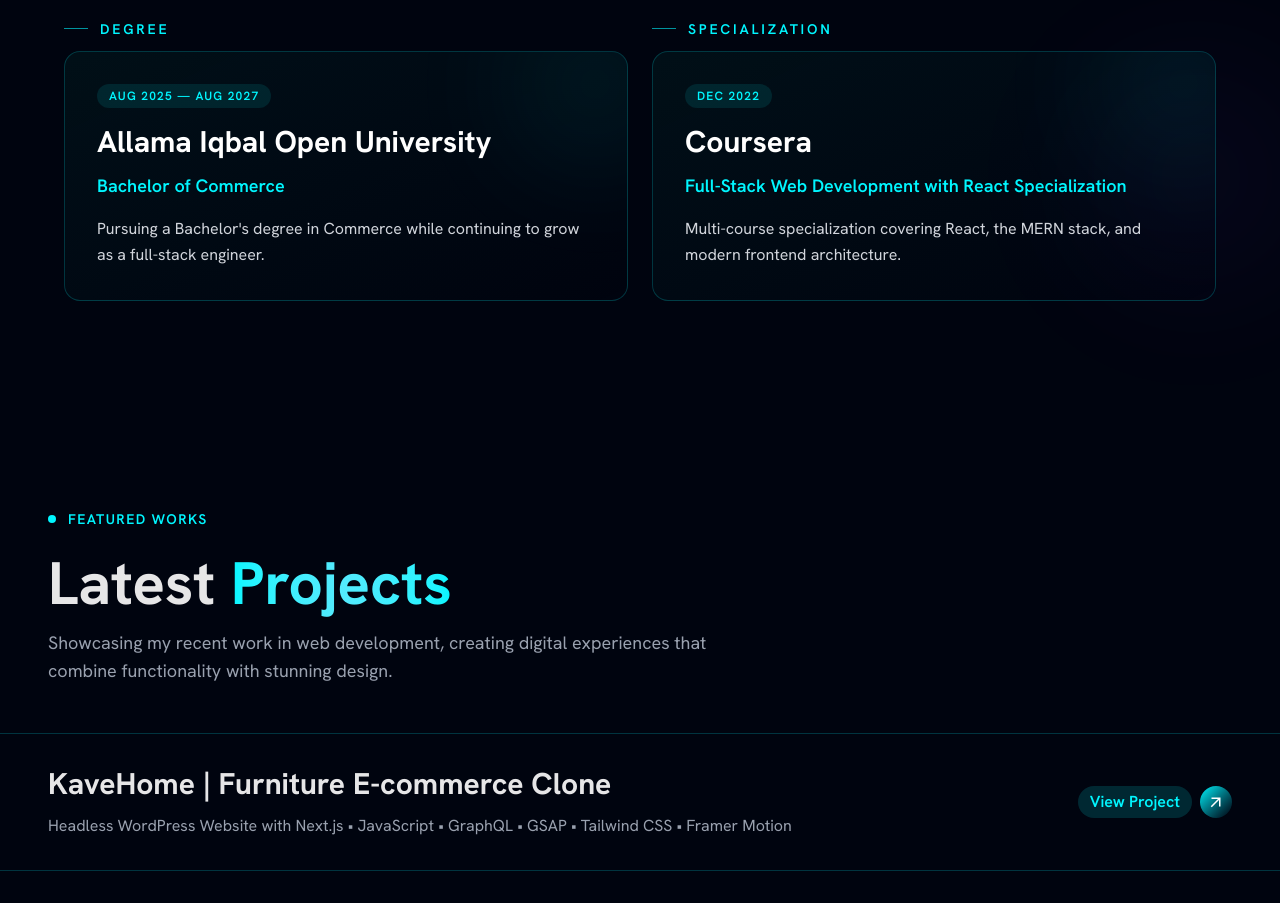
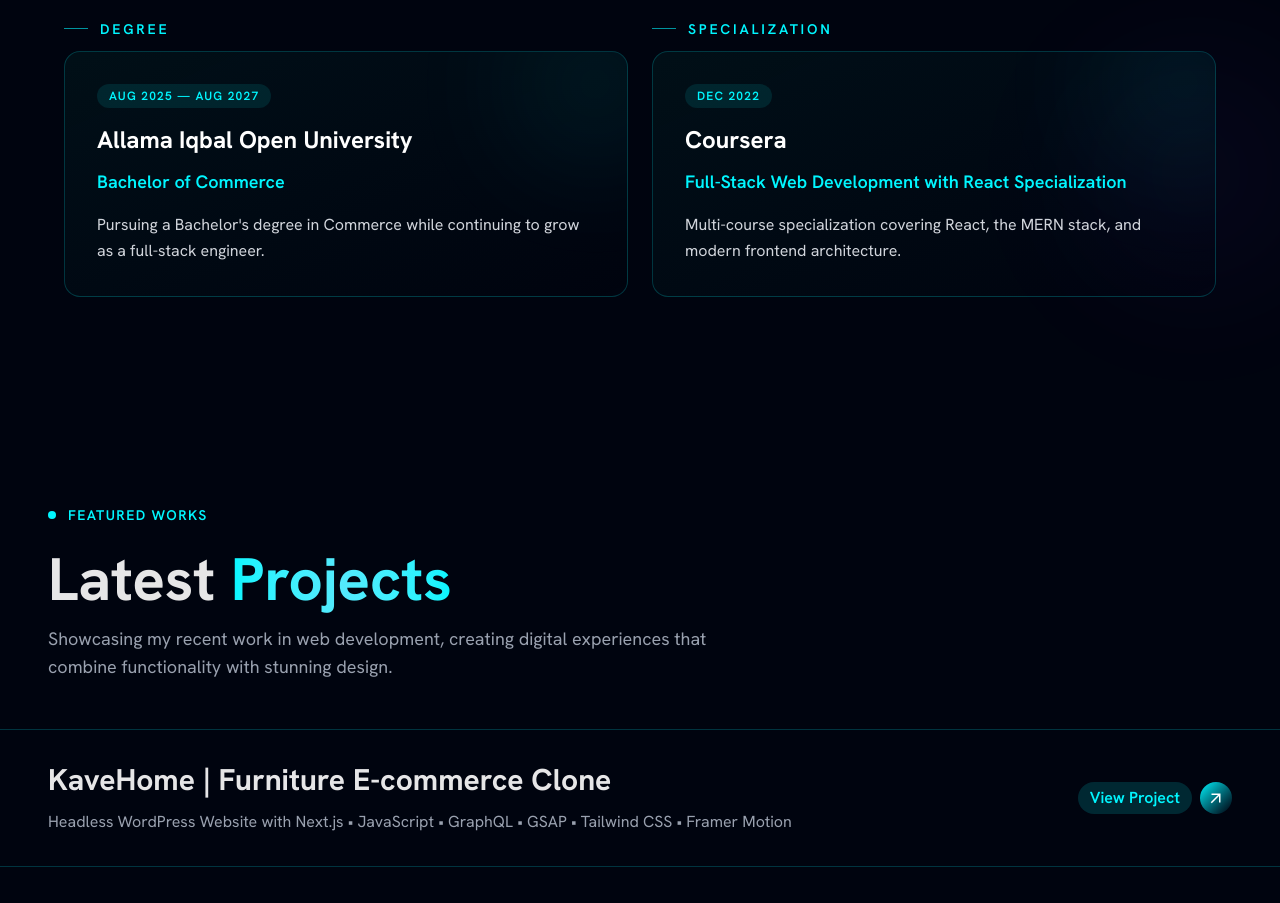
Before and after one commit to adilisani1/portfolio, a Next.js app: page / in a window 1280 px wide. Shown: the part 5780-6683 px from the top of the page. Built offline with nearby package versions, Linux system fonts and the light colour scheme; a web font is replaced by a local one.

Commit message:
updated font in edu

```diff
--- a/src/app/components/Resume.jsx
+++ b/src/app/components/Resume.jsx
@@ -336,7 +336,7 @@
                                             </span>
                                         </div>
 
-                                        <h4 className={`text-2xl md:text-3xl font-bold mb-3 ${isDark ? "text-white" : "text-gray-900"}`}>
+                                        <h4 className={`text-xl md:text-2xl font-bold mb-3 ${isDark ? "text-white" : "text-gray-900"}`}>
                                             {item.title}
                                         </h4>
                                         <p className="text-secondary font-semibold text-base md:text-lg mb-4">
```
